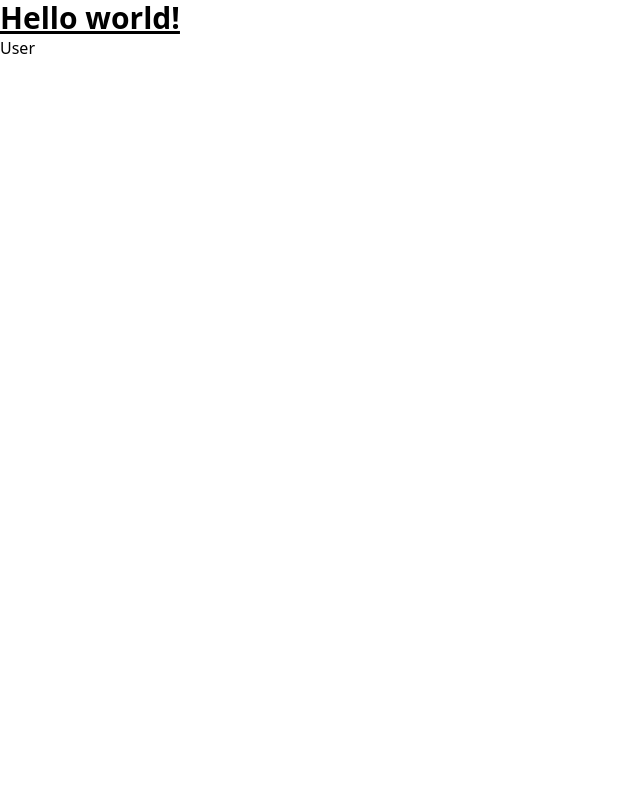
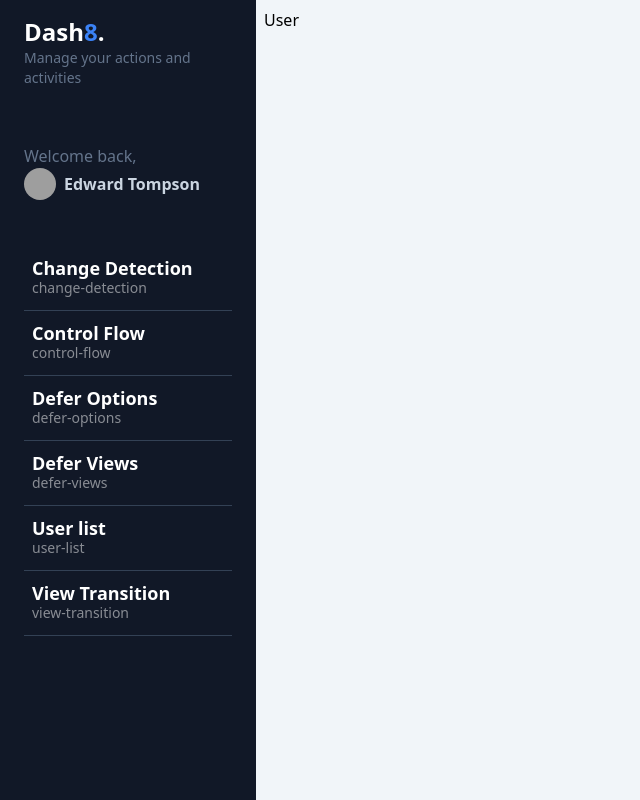
Before and after one commit to giovannyarias-dev/angular17-learn, an Angular app: page /dashboard/user/1 in a window 1280 px wide. Shown: the whole page, without its empty margins (0-640 px from the left). Built offline with nearby package versions, Linux system fonts and the light colour scheme; grey boxes are pictures that could not be loaded.

Commit message:
🚧 Add side menu

```diff
--- a/src/app/app.component.html
+++ b/src/app/app.component.html
@@ -1,5 +1 @@
-<h1 class="text-3xl font-bold underline">
-  Hello world!
-</h1>
-
 <router-outlet />
--- a/src/app/dashboard/dashboard.component.html
+++ b/src/app/dashboard/dashboard.component.html
@@ -1 +1,8 @@
-<router-outlet/>
+<div class="flex bg-slate-100 overflow-y-scroll w-screen h-screen antialiased text-black selection:bg-blue-600 selection:text-white">
+  <div class="flex relative w-screen">
+    <app-side-menu></app-side-menu>
+    <div class="text-black px-2 mt-2 w-full">
+      <router-outlet />
+    </div>
+  </div>
+</div>
--- a/src/app/dashboard/dashboard.component.ts
+++ b/src/app/dashboard/dashboard.component.ts
@@ -1,11 +1,12 @@
 import { ChangeDetectionStrategy, Component } from '@angular/core';
 import { RouterModule } from '@angular/router';
+import { SideMenuComponent } from '../shared/side-menu/side-menu.component';
 
 @Component({
   selector: 'app-dashboard',
   standalone: true,
   imports: [
-    RouterModule,
+    RouterModule, SideMenuComponent
   ],
   templateUrl: './dashboard.component.html',
   styles: `
--- /dev/null
+++ b/src/app/shared/side-menu/side-menu.component.html
@@ -0,0 +1,31 @@
+<div id="menu" class="bg-gray-900 min-h-screen z-10 text-slate-300 w-64 left-0 h-screen overflow-y-scroll">
+  <div id="logo" class="my-4 px-6">
+   <h1 class="text-lg md:text-2xl font-bold text-white">Dash<span class="text-blue-500">8</span>.</h1>
+   <p class="text-slate-500 text-sm">Manage your actions and activities</p>
+  </div>
+  <div id="profile" class="px-6 py-10">
+   <p class="text-slate-500">Welcome back,</p>
+   <a href="#" class="inline-flex space-x-2 items-center">
+       <span>
+           <img class="rounded-full w-8 h-8" src="https://images.unsplash.com/photo-1542909168-82c3e7fdca5c?ixlib=rb-4.0.3&ixid=MnwxMjA3fDB8MHxwaG90by1wYWdlfHx8fGVufDB8fHx8&auto=format&fit=crop&w=128&q=80" alt="">
+       </span>
+       <span class="text-sm md:text-base font-bold">
+           Edward Tompson
+       </span>
+       </a>
+  </div>
+  <div id="nav" class="w-full px-6">
+    @for(item of menuItems; track $index) {
+      <a
+        [routerLink]="item.path"
+        routerLinkActive="bg-blue-800"
+        class="w-full px-2 inline-flex space-x-2 items-center border-b border-slate-700 py-3 hover:bg-white/5 transition ease-linear duration-150"
+      >
+        <div class="flex flex-col">
+          <span class="text-lg font-bold leading-5 text-white">{{item.title}}</span>
+          <span class="text-sm text-white/50 hidden md:block">{{item.path}}</span>
+        </div>
+      </a>
+    }
+  </div>
+</div>
--- a/src/app/shared/side-menu/side-menu.component.ts
+++ b/src/app/shared/side-menu/side-menu.component.ts
@@ -1,14 +1,24 @@
 import { CommonModule } from '@angular/common';
 import { ChangeDetectionStrategy, Component } from '@angular/core';
+import { routes } from '../../app.routes';
+import { RouterModule } from '@angular/router';
 
 @Component({
   selector: 'app-side-menu',
   standalone: true,
   imports: [
-    CommonModule,
+    CommonModule, RouterModule
   ],
-  template: `<p>SIde menu</p>`,
+  templateUrl: './side-menu.component.html',
   styleUrl: './side-menu.component.css',
   changeDetection: ChangeDetectionStrategy.OnPush,
 })
-export class SideMenuComponent { }
+export class SideMenuComponent {
+
+  public menuItems = routes
+    .map(route => route.children ?? [])
+    .flat()
+    .filter(route => route.path !== '')
+    .filter(route => !route.path?.includes(':'))
+
+}
```
